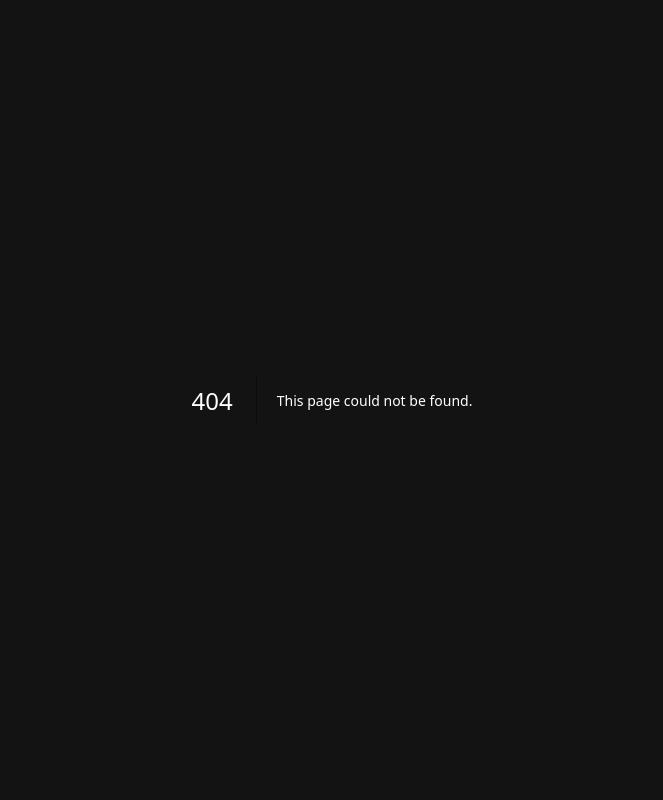
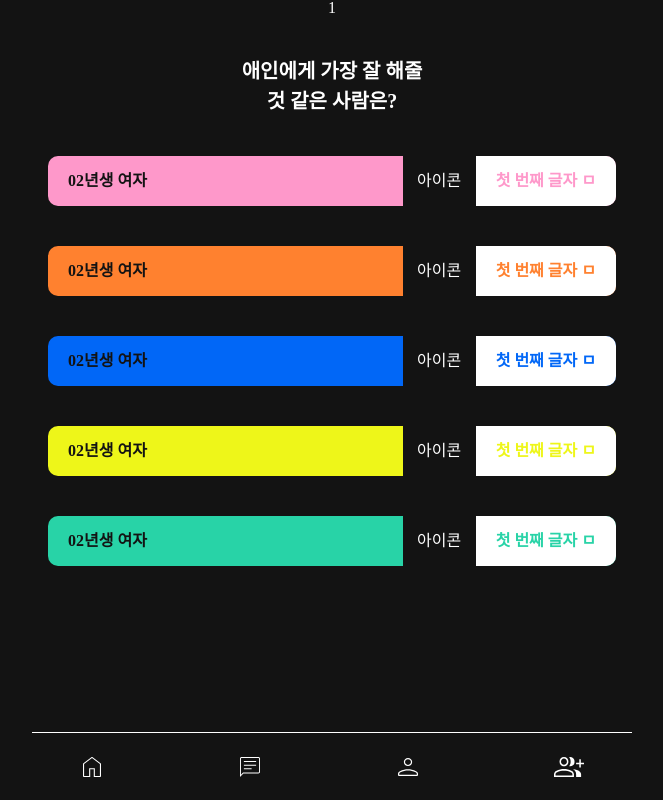
Before and after one commit to Qfeed-Dev/qfeed-client-web, a Next.js app: page /mypage/select/1 in a window 1280 px wide. Before the commit this address had no page. Shown: the whole page, without its empty margins (308-971 px from the left). Built offline with nearby package versions, Linux system fonts and the light colour scheme; what next-redux-wrapper would draw is missing.

Commit message:
feat: select detail page

```diff
--- /dev/null
+++ b/src/app/(padding)/mypage/select/[id]/page.tsx
@@ -0,0 +1,77 @@
+"use client";
+
+import styled from "styled-components";
+import BottomNavigation from "src/components/BottomNavigation";
+
+import Flex from "src/components/common/Flex";
+import Text from "src/components/common/Text";
+import { colors, repeatBackgroundColor } from "styles/theme";
+
+export default function SelectDetailPage({
+    params
+}: {
+    params: { id: number };
+}) {
+    return (
+        <>
+            <Flex direction="column" align="center" gap={40}>
+                {params.id}
+                <Title typo="Headline1b">
+                    애인에게 가장 잘 해줄 것 같은 사람은?
+                </Title>
+                {[0, 1, 2, 3, 5].map((idx: number) => (
+                    <HintItem key={idx} idx={idx}>
+                        <Person typo="Subtitle2b" color="light_qblack">
+                            02년생 여자
+                        </Person>
+                        <Message>아이콘</Message>
+                        <Hint width={"auto"}>
+                            <HintText typo="Subtitle2b" idx={idx}>
+                                첫 번째 글자 ㅁ
+                            </HintText>
+                        </Hint>
+                    </HintItem>
+                ))}
+                <BottomNavigation />
+            </Flex>
+        </>
+    );
+}
+
+const Title = styled(Text)`
+    width: 185px;
+    word-break: keep-all;
+    text-align: center;
+`;
+
+const HintItem = styled(Flex)<{ idx: number }>`
+    height: 50px;
+    background: ${({ idx }) => repeatBackgroundColor[idx]};
+
+    border-radius: 10px;
+    overflow: hidden;
+`;
+
+const Person = styled(Text)`
+    width: 100%;
+    padding: 0 20px;
+`;
+
+const Message = styled(Flex)`
+    width: 73px;
+    min-width: 73px;
+    height: 100%;
+
+    background: ${colors.light_qblack};
+`;
+
+const Hint = styled(Flex)`
+    height: 100%;
+    padding: 0 20px;
+    background: ${colors.light_qwhite};
+    white-space: nowrap;
+`;
+
+const HintText = styled(Text)<{ idx: number }>`
+    color: ${({ idx }) => repeatBackgroundColor[idx]};
+`;
--- a/styles/theme/colors.tsx
+++ b/styles/theme/colors.tsx
@@ -1,3 +1,5 @@
+import { TypeOfColor } from "./theme";
+
 const hexToRGBA = (color: string, opacity: number) => {
     const r = parseInt(color.slice(1, 3), 16);
     const g = parseInt(color.slice(3, 5), 16);
@@ -6,7 +8,7 @@ const hexToRGBA = (color: string, opacity: number) => {
     return `rgba(${r}, ${g}, ${b}, ${opacity * 0.01})`;
 };
 
-export const colors: any = {
+export const colors = {
     primary_qyellow: "#EEF619",
     primary_qpink: "#FE98CA",
     primary_qorange: "#FF812F",
@@ -29,7 +31,7 @@ export const colors: any = {
     line_white_50: hexToRGBA("#FFFFFF", 50),
     line_white_30: hexToRGBA("#FFFFFF", 30),
     line_white_5: hexToRGBA("#FFFFFF", 5)
-};
+} as const;
 
 // 12 개
 export const repeatBackgroundColor = [
```
Also changed, not shown: src/pages-edit/mypage/components/SelectList.tsx (+10 -1 lines).
